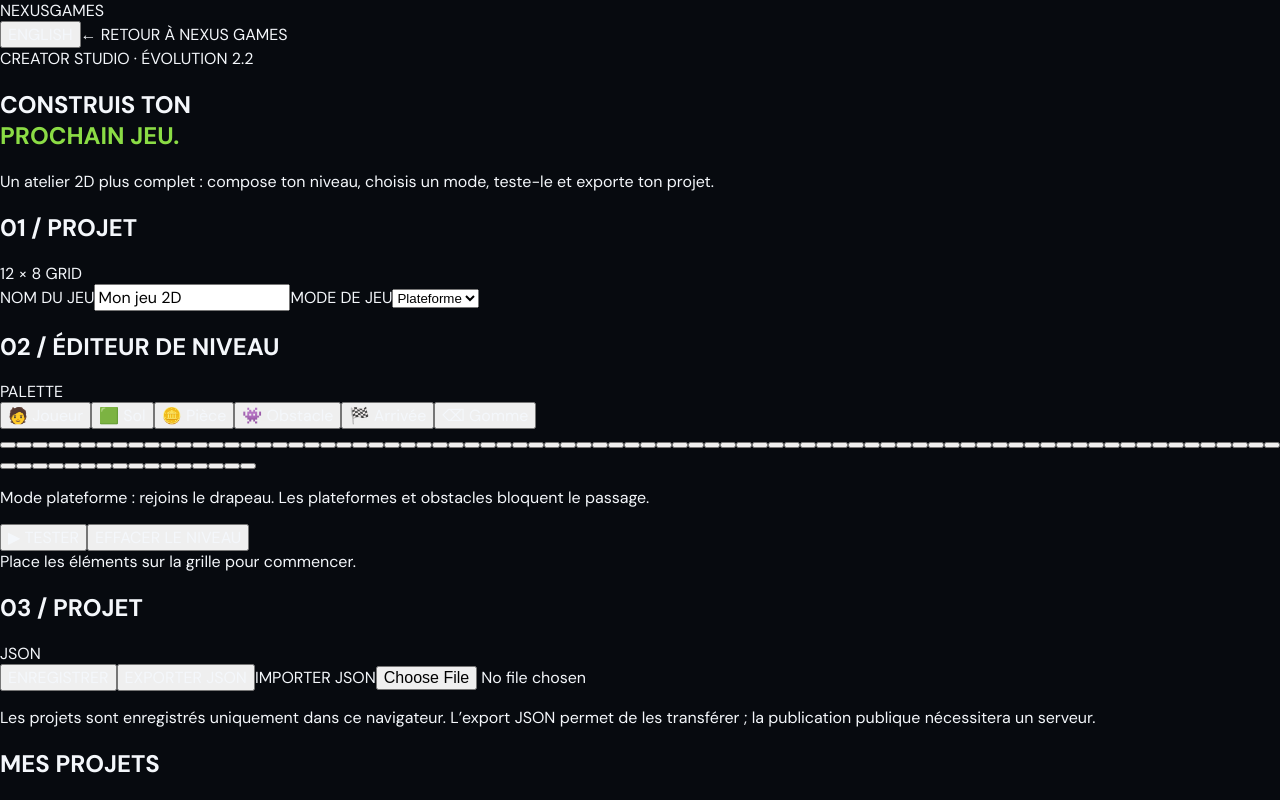
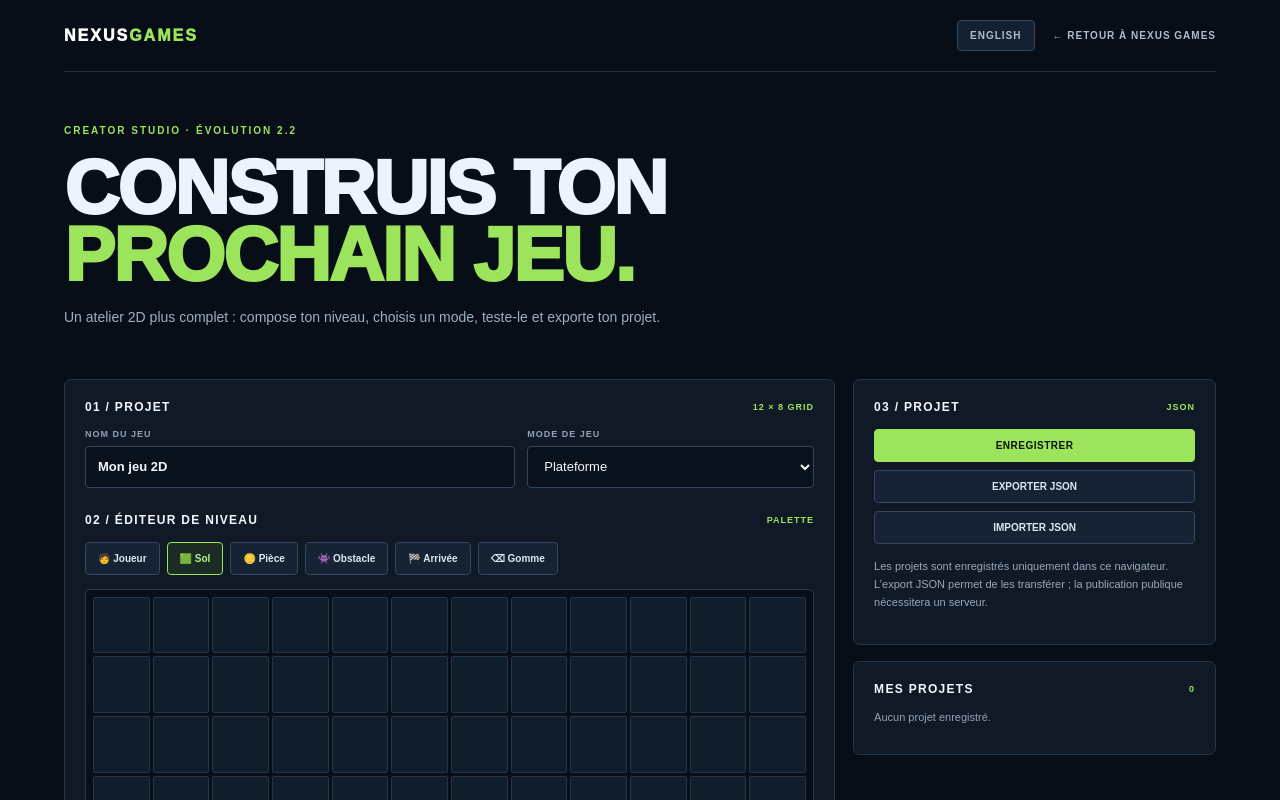
Before and after one commit to jeanlafon12180-ops/nexus-games, a Next.js app: page /creator/evolution in a window 1280 px wide. Shown: the top 800 px of the page. Built offline with nearby package versions, Linux system fonts and the light colour scheme; a web font is replaced by a local one.

Commit message:
Add Creator Evolution 2.2 styles

```diff
--- a/src/app/globals.css
+++ b/src/app/globals.css
@@ -482,3 +482,29 @@ body{background:#070a0f;color:var(--text)}
 
 /* Keep the expanded player profile usable on small screens. */
 .game-modal{max-height:calc(100vh - 40px);overflow-y:auto;overscroll-behavior:contain}
+
+
+/* Nexus Games 2.2.0 — Creator Evolution */
+.evo-page{min-height:100vh;padding:0 5vw 45px;background:#080e17;color:#edf3fa;font-family:Arial,sans-serif}
+.evo-top{height:72px;display:flex;align-items:center;justify-content:space-between;border-bottom:1px solid #202d3d}
+.evo-top>div{display:flex;align-items:center;gap:18px}.evo-brand{font-weight:1000;letter-spacing:2px;color:#fff;text-decoration:none}.evo-brand span{color:#9be45c}
+.evo-back,.evo-lang{color:#aebdcd;font-size:10px;font-weight:800;letter-spacing:1px;text-decoration:none}.evo-lang{background:#142131;border:1px solid #34465b;border-radius:4px;padding:9px 12px;cursor:pointer}
+.evo-hero{padding:48px 0 35px;max-width:900px}.evo-hero>span{color:#9be45c;font-size:10px;font-weight:900;letter-spacing:2px}.evo-hero h1{font-size:clamp(42px,7vw,76px);line-height:.88;letter-spacing:-2px;margin:17px 0;font-weight:1000}.evo-hero h1 em{font-style:normal;color:#9be45c}.evo-hero p{max-width:620px;color:#9eafc1;font-size:14px;line-height:1.7}
+.evo-layout{display:grid;grid-template-columns:minmax(0,1.7fr) minmax(260px,.8fr);gap:18px;align-items:start}.evo-panel{background:#101a27;border:1px solid #273648;border-radius:7px;padding:20px;margin-bottom:16px;min-width:0}
+.evo-panel-head{display:flex;align-items:center;justify-content:space-between;margin-bottom:15px}.evo-panel-head h2{font-size:12px;letter-spacing:1.3px;margin:0;color:#f3f7fc}.evo-panel-head span{font-size:9px;color:#9be45c;font-weight:900;letter-spacing:1px}
+.evo-fields{display:grid;grid-template-columns:1.5fr 1fr;gap:12px;margin-bottom:25px}.evo-fields label{display:grid;gap:7px;color:#91a2b5;font-size:9px;font-weight:900;letter-spacing:1px}
+.evo-fields input,.evo-fields select{width:100%;height:42px;padding:0 12px;border:1px solid #33465b;border-radius:4px;background:#0a121d;color:#f4f7fb;font-size:13px}
+.evo-palette{display:flex;flex-wrap:wrap;gap:7px;margin-bottom:14px}.evo-palette button,.evo-actions button,.evo-pad button,.evo-projects button,.evo-side .full{border:1px solid #34475d;background:#152334;color:#dce7f2;border-radius:4px;padding:10px 12px;font-size:10px;font-weight:800;cursor:pointer}
+.evo-palette button.selected{border-color:#9be45c;color:#b8f58a;background:#1b2c25}
+.evo-grid{display:grid;grid-template-columns:repeat(12,minmax(0,1fr));gap:3px;padding:7px;background:#080f18;border:1px solid #29394c;border-radius:5px;touch-action:manipulation}
+.evo-cell{aspect-ratio:1;border:1px solid #253448;border-radius:2px;background:#101d2b;color:white;font-size:clamp(10px,2vw,20px);padding:0;cursor:crosshair;min-width:0}
+.evo-cell.cell-platform{background:#416b37;border-color:#6d9c55}.evo-cell.cell-coin{background:#4a3c1b}.evo-cell.cell-obstacle{background:#492a42}.evo-cell.cell-goal{background:#1c4948}.evo-cell.cell-player{background:#244568}
+.evo-help,.evo-private{font-size:11px;line-height:1.65;color:#96a8bb;margin:13px 0}
+.evo-actions{display:flex;flex-wrap:wrap;gap:8px;margin-top:15px}.evo-primary{background:#9be45c!important;color:#0a1308!important;border:1px solid #9be45c!important;border-radius:4px;padding:12px 15px;font-size:10px;font-weight:1000;letter-spacing:.5px;cursor:pointer}
+.evo-score{color:#baf58b;font-weight:900;font-size:12px;margin-top:10px}.evo-pad{display:grid;justify-items:center;gap:5px;margin-top:13px}.evo-pad>div{display:flex;gap:5px}.evo-pad button{min-width:44px;min-height:38px;font-size:16px}
+.evo-status{margin-top:15px;padding:12px;border:1px solid #33475c;border-radius:4px;background:#0b1420;color:#aeea7c;font-size:11px;line-height:1.5}
+.evo-side .full{display:block;width:100%;text-align:center;margin:8px 0;text-decoration:none}.evo-import{position:relative;overflow:hidden;cursor:pointer}.evo-import input{position:absolute;inset:0;width:100%;height:100%;opacity:0;cursor:pointer}
+.evo-empty{color:#91a2b5;font-size:11px}.evo-projects{display:grid;gap:9px}.evo-projects article{padding:11px;border:1px solid #2a3a4e;border-radius:4px;background:#0b1420}.evo-projects article>b{display:block;font-size:12px}.evo-projects article small{display:block;margin:5px 0 9px;color:#8fa1b5;font-size:9px}.evo-projects article>div{display:flex;gap:5px;flex-wrap:wrap}.evo-projects button{padding:7px 8px;font-size:8px}
+.evo-footer{padding:25px 0 0;text-align:center;color:#66788d;font-size:9px;letter-spacing:1.2px}
+@media(max-width:850px){.evo-layout{grid-template-columns:1fr}.evo-side{display:grid;grid-template-columns:1fr 1fr;gap:12px}.evo-side .evo-panel{margin:0}}
+@media(max-width:600px){.evo-page{padding:0 4vw 30px}.evo-top{height:62px}.evo-top>div{gap:9px}.evo-back{font-size:8px}.evo-hero{padding:35px 0 25px}.evo-panel{padding:14px}.evo-fields{grid-template-columns:1fr}.evo-side{grid-template-columns:1fr}.evo-grid{gap:2px;padding:4px}.evo-cell{font-size:11px}.evo-palette button{font-size:9px;padding:9px 8px}}
```
